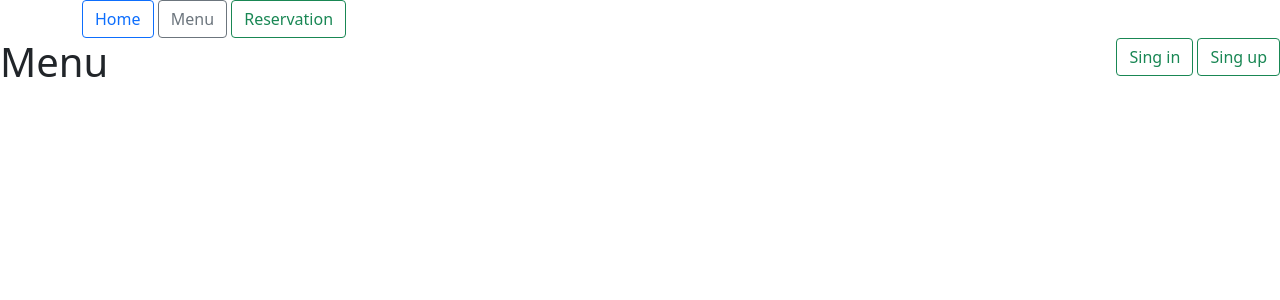
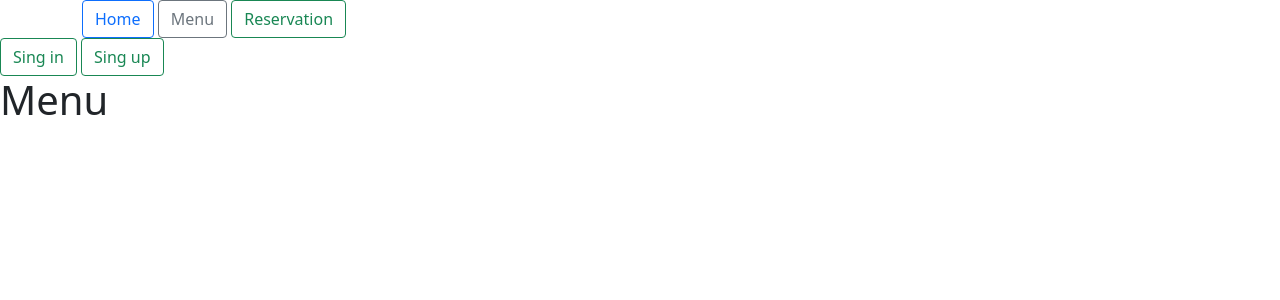
Before and after one commit to Maciej7410/Restaurant, a Django app: page /menu in a window 1280 px wide. Shown: the top 300 px of the page. Run offline with Django 3.2, Linux system fonts and the light colour scheme.

Commit message:
first commit in my branch

```diff
--- a/restaurantapp/templates/Hello.html
+++ b/restaurantapp/templates/Hello.html
@@ -9,17 +9,20 @@
     <title>Document</title>
 
 </head>
+{% block title %}
+
+{% endblock %}
 <body>
     <div class="container">
         <button type="button" class="btn btn-outline-primary">Home</button>
         <button type="button" class="btn btn-outline-secondary">Menu</button>
         <button type="button" class="btn btn-outline-success">Reservation</button>
     </div>
-    <div class="login", style="float: right; ">
+    <div class="login">
         <button type="button" class="btn btn-outline-success">Sing in</button>
         <button type="button" class="btn btn-outline-success">Sing up</button>
     </div>
-    <div style="float: inherit">
+    <div>
         {% block content %}
             {% for klient in clients %}
                 <h1>{{ klient.description}}</h1>
--- a/restaurantapp/views.py
+++ b/restaurantapp/views.py
@@ -13,6 +13,7 @@ class ClientV(View):
             context={'clients': Table.objects.all()}
         )
 
+
 class MenuView(View):
     def get(request):
         return render(
```
